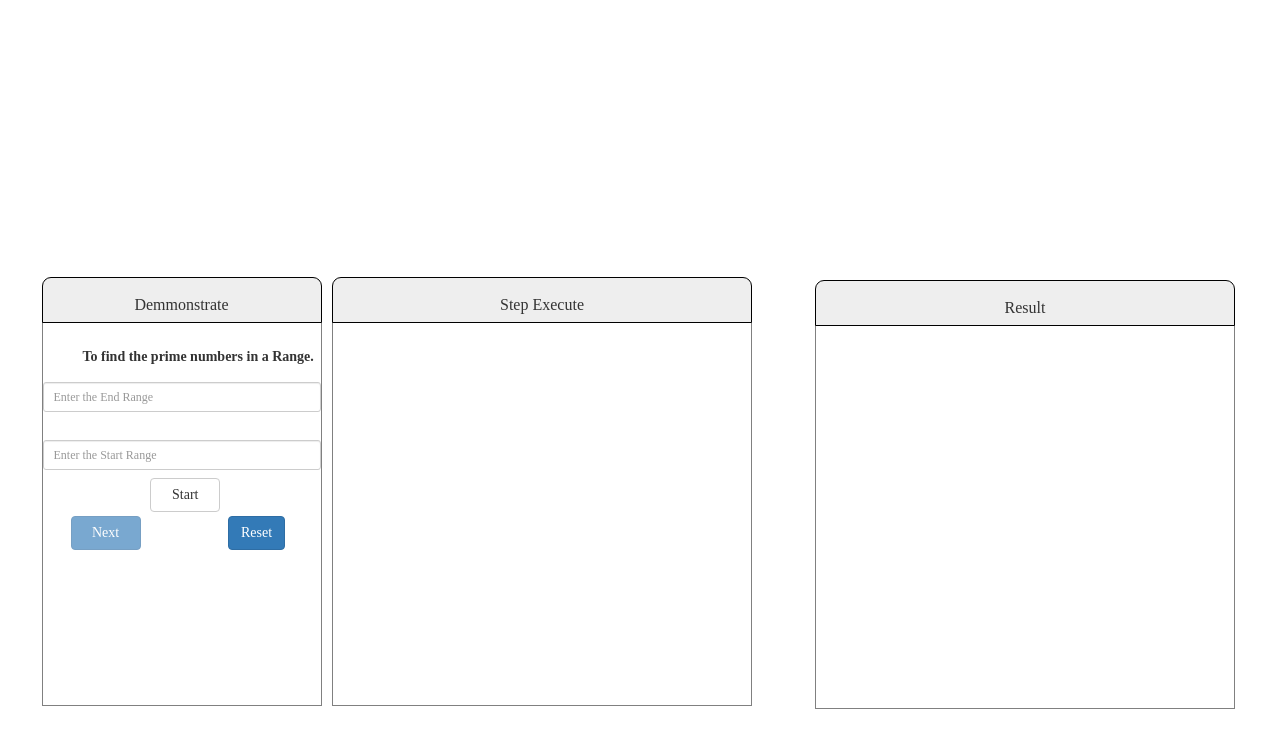
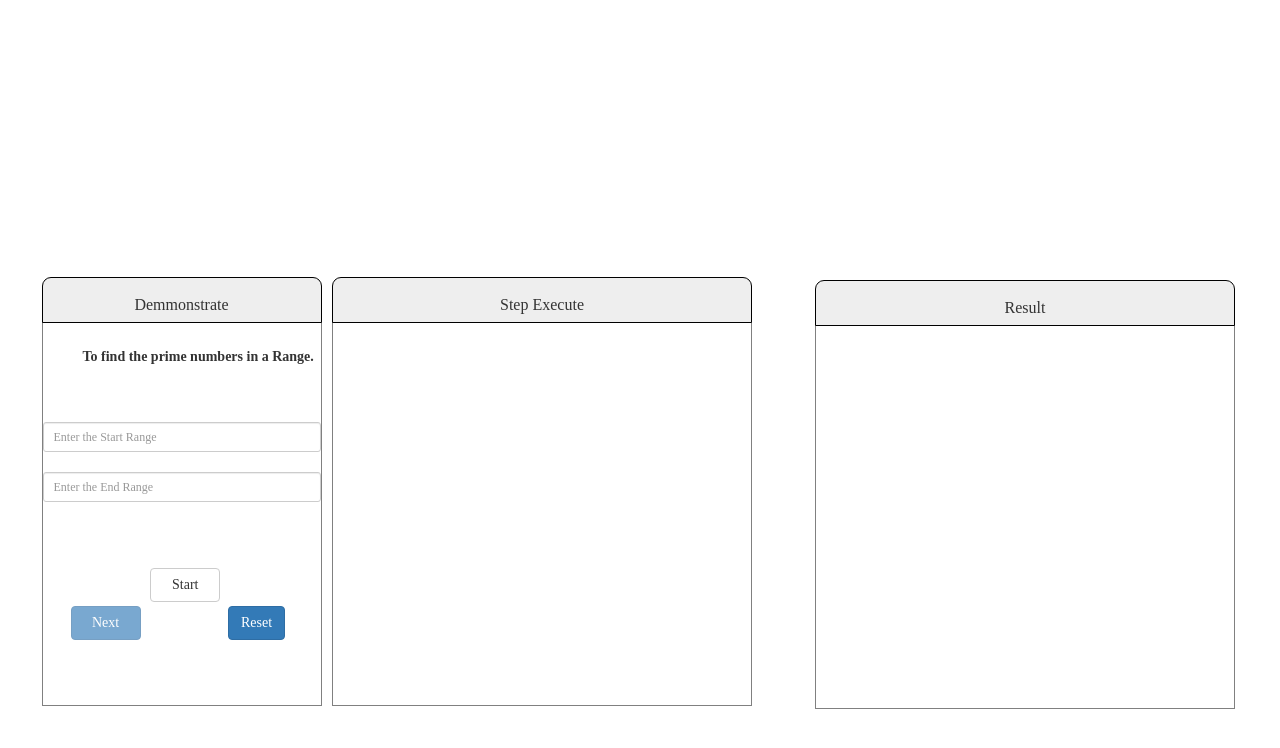
Before and after one commit to virtual-labs/exp-loops-iitk, a plain HTML site: page experiment/simulation/Prime.html in a window 1280 px wide. Shown: the part 90-838 px from the top of the page. Drawn offline with Linux system fonts and the light colour scheme; a web font is replaced by a local one.

Commit message:
Update Prime.html

```diff
--- a/experiment/simulation/Prime.html
+++ b/experiment/simulation/Prime.html
@@ -118,7 +118,7 @@
     }
 
     .tn {
-        margin-top: 9em;
+        /* margin-top: 9em; */
     }
 
     #btn_1 {
@@ -185,7 +185,7 @@
     }
 
     .form-control {
-        margin-top: -9em;
+        /* margin-top: -9em; */
     }
 
     @media (min-width: 320px) and (max-width:400px) {
@@ -400,7 +400,9 @@
                     <button class="btn btn-primary" id="btn_2">Next</button>
                     <button class="btn btn-primary" id="btn_3">Reset</button>
                 </div>
+
             </div>
+
         </div>
         <div class="block3">
             <div class="header2">Step Execute</div>
```
